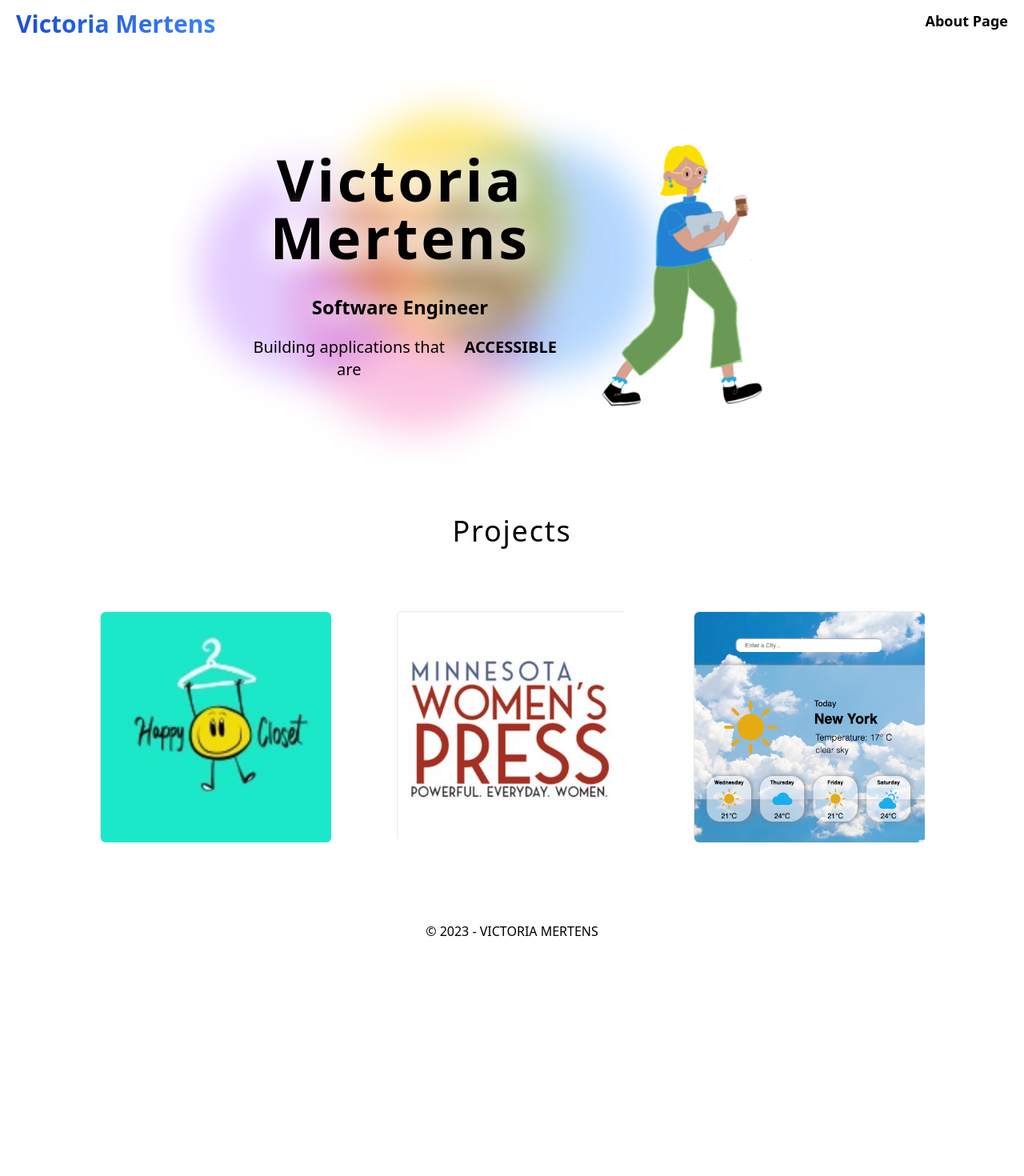
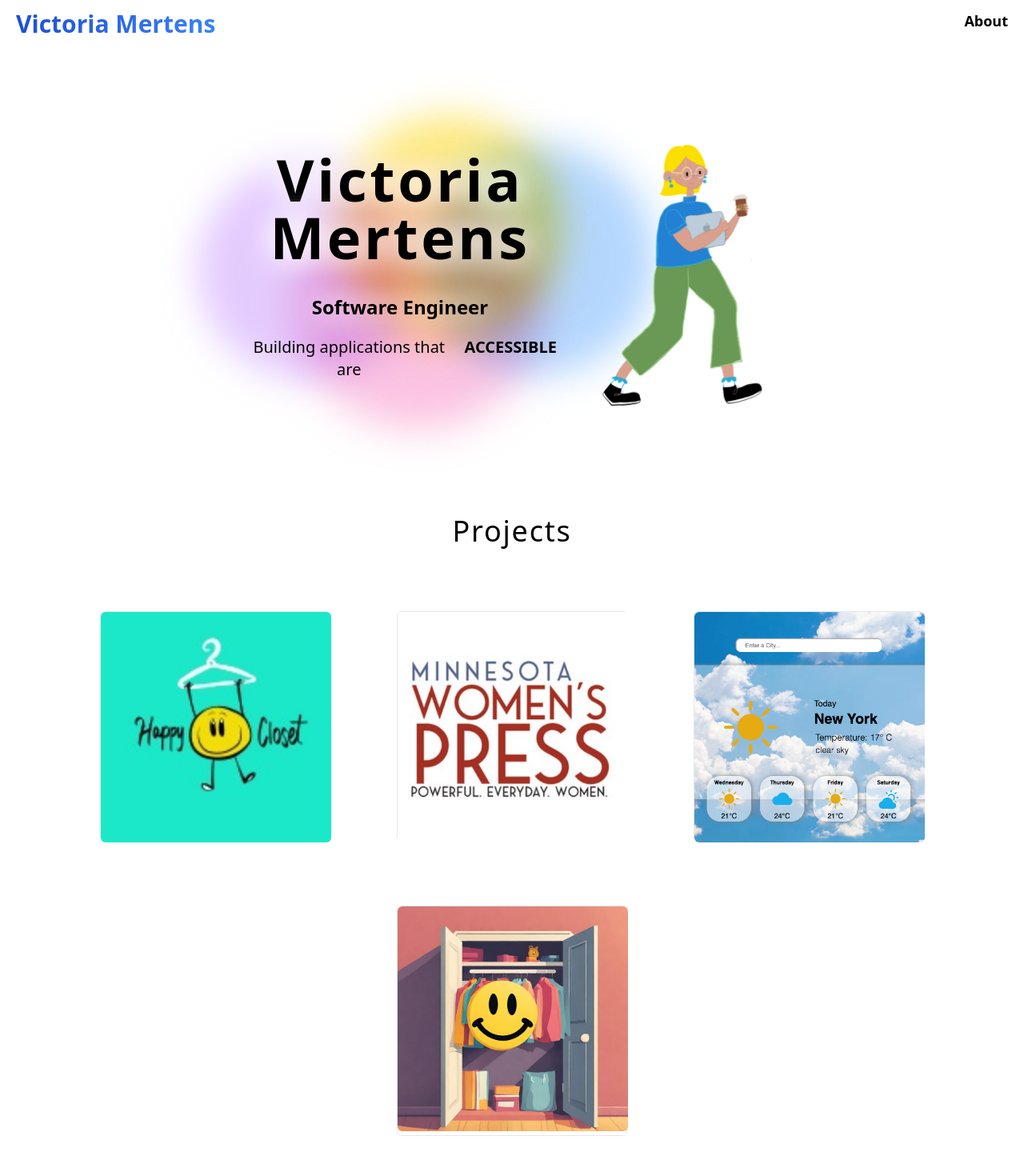
Before and after one commit to victoriamertens/next-portfolio, a Next.js app: page / in a window 1280 px wide. Shown: the top 1470 px of the page at 80% size. Before the commit the page ends 1196 px from the top, so only its background shows below. Built offline with nearby package versions, Linux system fonts and the light colour scheme.

Commit message:
Added Happy Closet V2 project

```diff
--- a/src/app/layout.tsx
+++ b/src/app/layout.tsx
@@ -27,7 +27,7 @@ export default function RootLayout({
             </h1>
             <div>
               <Link className="align-middle text-lg font-bold" href="/about">
-                About Page
+                About
               </Link>
             </div>
           </div>
--- a/src/app/page.tsx
+++ b/src/app/page.tsx
@@ -6,6 +6,7 @@ import RainbowBlob from './RainbowBlob';
 import MWP from '../../public/MWP-icon.png';
 import HC from '../../public/happy_closet_icon.jpg';
 import Weather from '../../public/weather-app-copy.png';
+import HC2 from '../../public/happy_closet_2_icon.png';
 
 export default function Home() {
   return (
@@ -68,6 +69,13 @@ export default function Home() {
           url="https://github.com/victoriamertens/100days/tree/main/packages/weather-app"
           name="Weather App API"
         />
+        <Project
+          img={HC2}
+          alt="Happy Closet Version 2 Icon"
+          des="An app redesign with modern tech for superior user experience, accessibility, and data manipulation."
+          url="https://happy-closet-2-0.vercel.app/"
+          name="Happy Closet 2.0"
+        />
       </div>
     </div>
   );
```
Also changed, not shown: public/happy_closet_2_icon.png (added).
